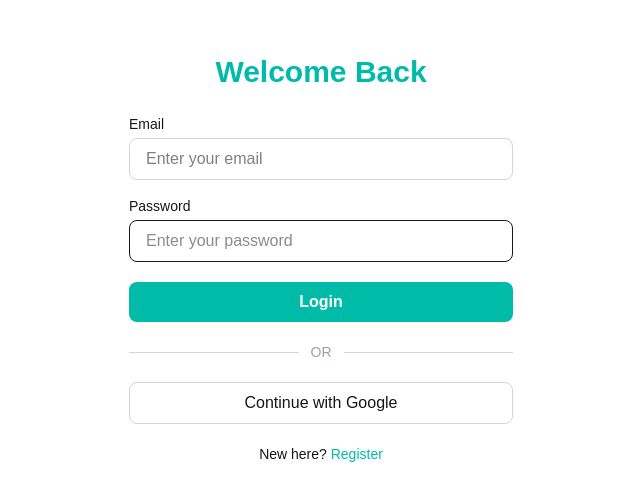
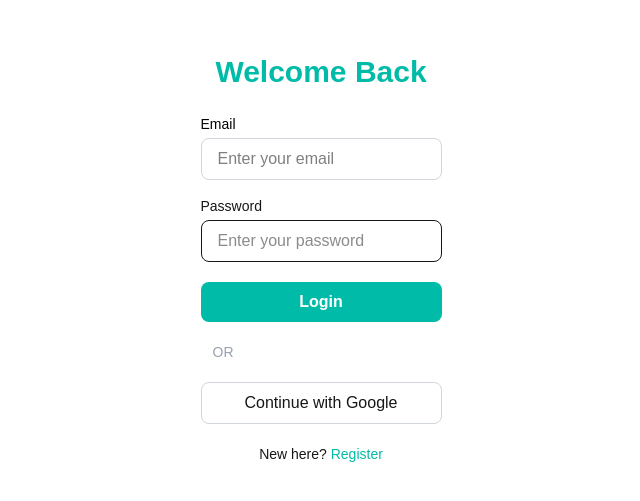
Before and after one commit to jannatulnila/Luxe-Stay-client, a Next.js app: page /login in a window 1280 px wide. Shown: the part 141-642 px from the top of the page, without its empty margins (319-959 px from the left). Built offline with nearby package versions, Linux system fonts and the light colour scheme.

Commit message:
Refactor Login and Register pages for improved styling and API request handling

```diff
--- a/src/app/(auth)/login/page.jsx
+++ b/src/app/(auth)/login/page.jsx
@@ -109,7 +109,7 @@ export default function LoginPage() {
     <div className="min-h-screen flex items-center justify-center ">
       <form
         onSubmit={handleLogin}
-        className="w-full max-w-md bg-white rounded-2xl  p-8"
+        className=" max-w-md bg-white rounded-2xl  p-8"
       >
         <h2 className="text-3xl font-bold text-center text-teal-500 mb-6">
           Welcome Back
@@ -117,7 +117,7 @@ export default function LoginPage() {
 
         {/* Email */}
         <div className="mb-4">
-          <label className="block text-sm text-teal-500font-medium mb-1">Email</label>
+          <label className="block text-sm text-black font-medium mb-1">Email</label>
           <input
             name="email"
             type="email"
@@ -149,9 +149,9 @@ export default function LoginPage() {
 
         {/* Divider */}
         <div className="flex items-center my-5">
-          <hr className="flex-grow border-gray-300" />
+          <hr className=" border-gray-300" />
           <span className="mx-3 text-sm text-gray-400">OR</span>
-          <hr className="flex-grow border-gray-300" />
+          <hr className=" border-gray-300" />
         </div>
 
         {/* Google Login */}
--- a/src/app/(auth)/register/page.jsx
+++ b/src/app/(auth)/register/page.jsx
@@ -16,9 +16,13 @@ export default function RegisterPage() {
     };
 
     const res = await fetch("/api/register", {
-      method: "POST",
-      body: JSON.stringify(data),
-    });
+  method: "POST",
+  headers: {
+    "Content-Type": "application/json",
+  },
+  body: JSON.stringify(data),
+});
+
 
     if (!res.ok) {
       const err = await res.json();
```
